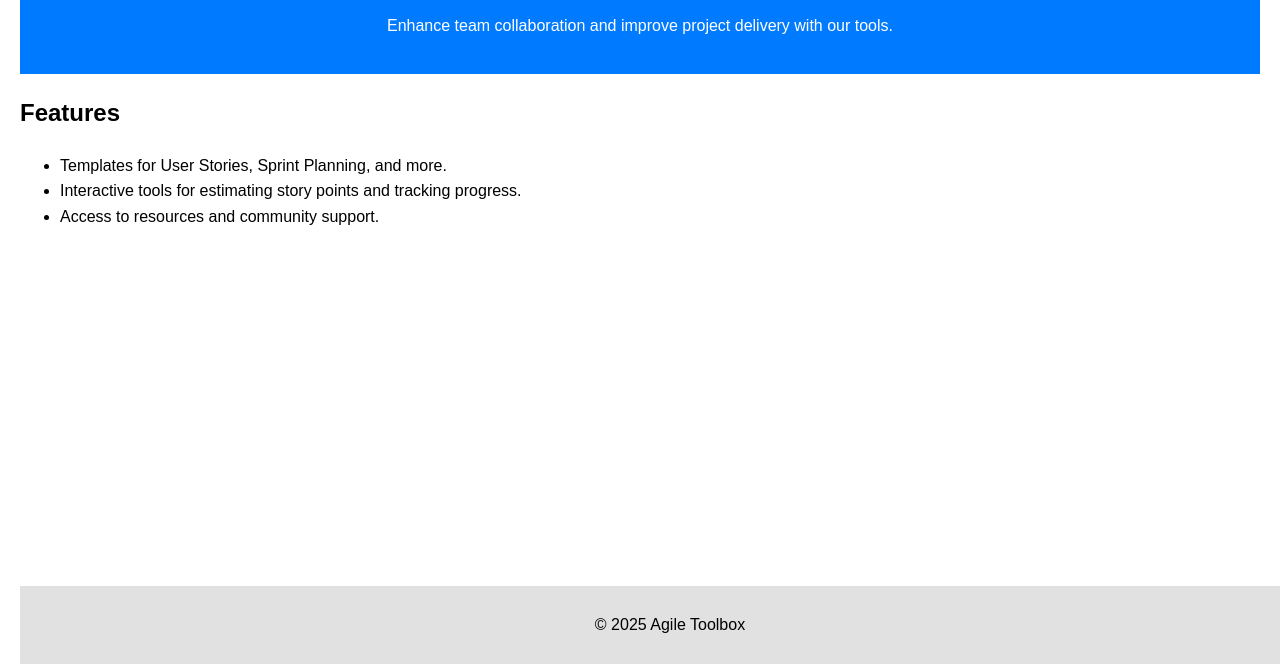
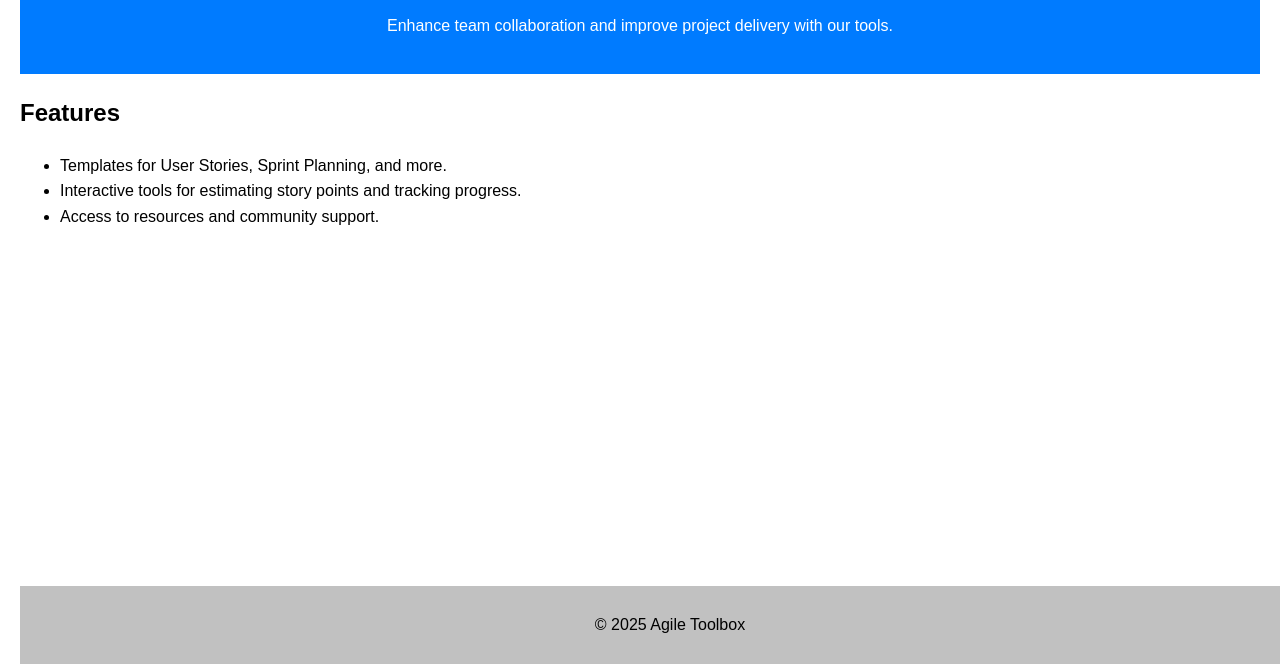
Before and after one commit to meztinosdunken/agile-toolbox, a plain HTML site: page index.html in a window 1280 px wide. Shown: the part 136-800 px from the top of the page. Drawn offline with Linux system fonts and the light colour scheme.

Commit message:
Improve footer background color for accessibility

```diff
--- a/styles.css
+++ b/styles.css
@@ -19,7 +19,7 @@ h1 {
 footer {
     text-align: center;
     padding: 10px;
-    background: #e1e1e1; /* Changed for better contrast */
+    background: #c1c1c1; /* Updated for better contrast */
     position: fixed;
     width: 100%;
     bottom: 0;
```
